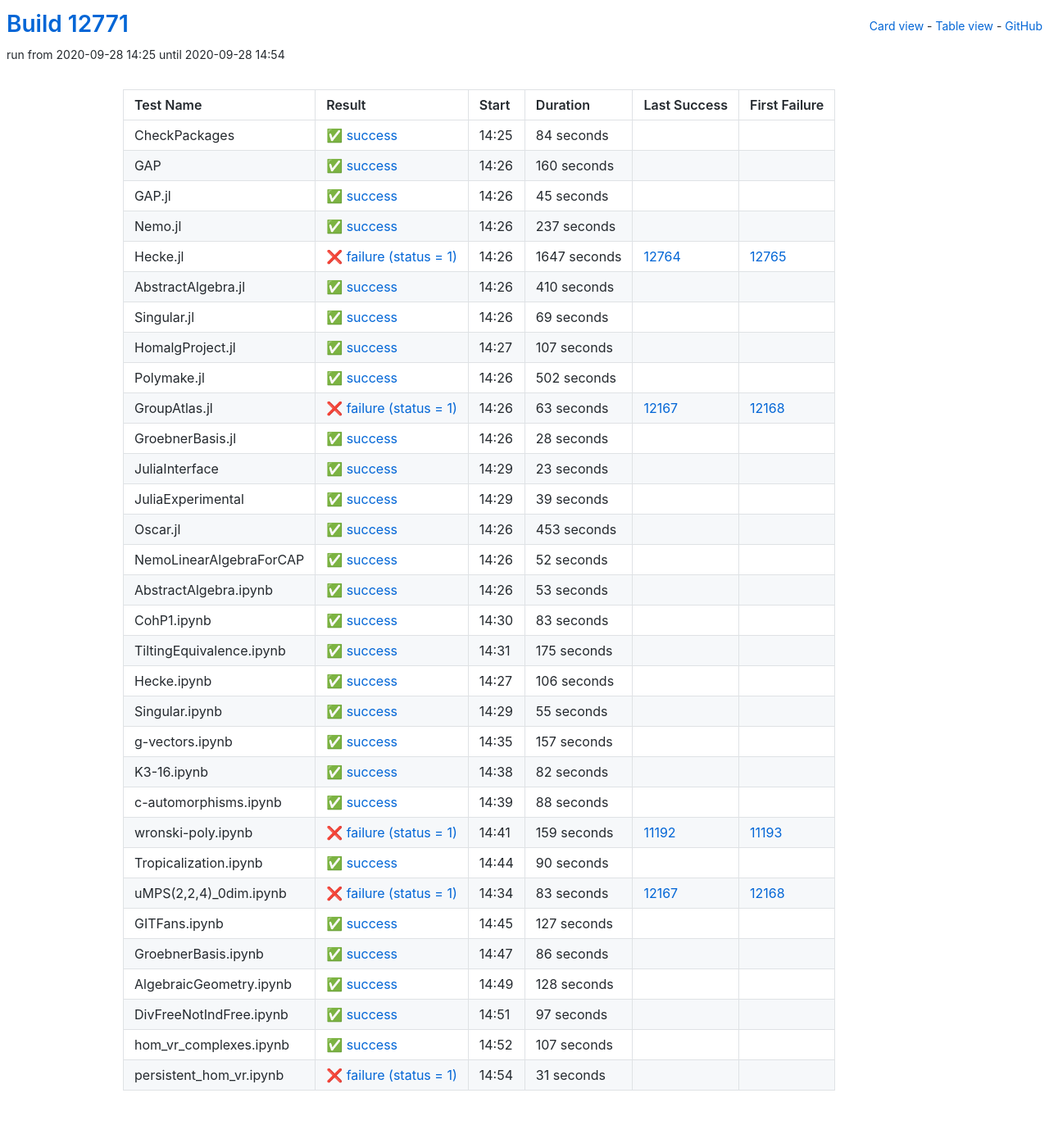
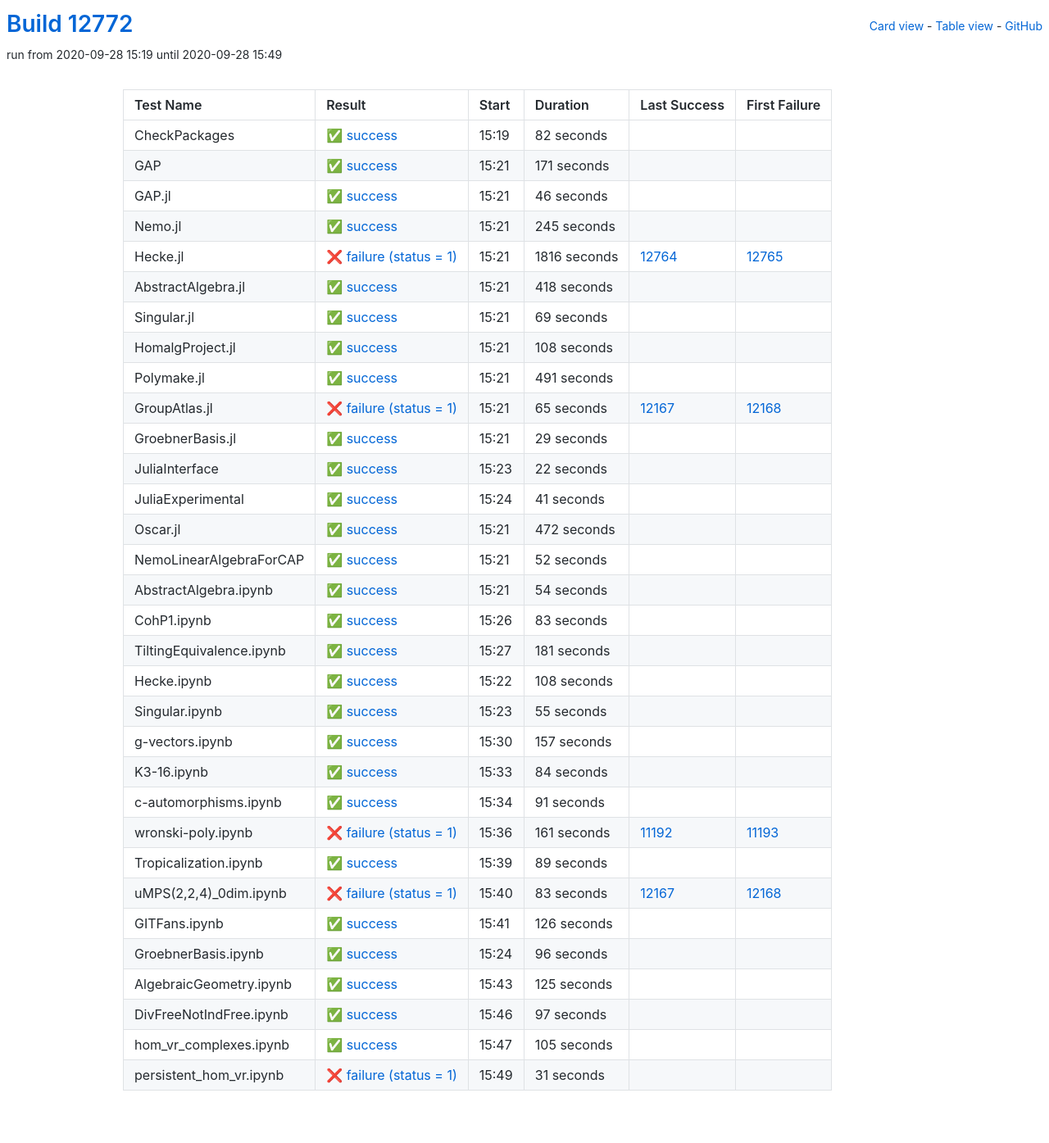
Before and after one commit to oscar-system/oscar-ci-status, a Jekyll site: the page built from table.html, in a window 1280 px wide. Shown: the whole page at 82% size. Built offline with Jekyll 4.4.1, drawn with Linux system fonts in a browser that asks for light colours.

Commit message:
Build #12772

```diff
--- a/_data/ci.yml
+++ b/_data/ci.yml
@@ -1,6 +1,6 @@
 ---
-build: 12771
-build_url: https://oscarci.mathematik.uni-kl.de/job/oscar/12771/
+build: 12772
+build_url: https://oscarci.mathematik.uni-kl.de/job/oscar/12772/
 job: oscar
 organization: oscar-system
 repo: oscar-ci-status
@@ -8,80 +8,80 @@
 tests:
 - name: CheckPackages
   id: checkpackages
-  log: https://oscarci.mathematik.uni-kl.de/job/oscar/12771/artifact/logs/build-12771/CheckPackages.log
-  start: 2020-09-28 14:25
+  log: https://oscarci.mathematik.uni-kl.de/job/oscar/12772/artifact/logs/build-12772/CheckPackages.log
+  start: 2020-09-28 15:19
   success: true
   exitcode: 0
   status: success
-  duration: 84
+  duration: 82
   last_success: false
   last_success_url:
   first_failure: false
   first_failure_url:
 - name: GAP
   id: gap
-  log: https://oscarci.mathematik.uni-kl.de/job/oscar/12771/artifact/logs/build-12771/GAP.log
-  start: 2020-09-28 14:26
+  log: https://oscarci.mathematik.uni-kl.de/job/oscar/12772/artifact/logs/build-12772/GAP.log
+  start: 2020-09-28 15:21
   success: true
   exitcode: 0
   status: success
-  duration: 160
+  duration: 171
   last_success: false
   last_success_url:
   first_failure: false
   first_failure_url:
 - name: GAP.jl
   id: gap-jl
-  log: https://oscarci.mathematik.uni-kl.de/job/oscar/12771/artifact/logs/build-12771/GAP.jl.log
-  start: 2020-09-28 14:26
+  log: https://oscarci.mathematik.uni-kl.de/job/oscar/12772/artifact/logs/build-12772/GAP.jl.log
+  start: 2020-09-28 15:21
   success: true
   exitcode: 0
   status: success
-  duration: 45
+  duration: 46
   last_success: false
   last_success_url:
   first_failure: false
   first_failure_url:
 - name: Nemo.jl
   id: nemo-jl
-  log: https://oscarci.mathematik.uni-kl.de/job/oscar/12771/artifact/logs/build-12771/Nemo.jl.log
-  start: 2020-09-28 14:26
+  log: https://oscarci.mathematik.uni-kl.de/job/oscar/12772/artifact/logs/build-12772/Nemo.jl.log
+  start: 2020-09-28 15:21
   success: true
   exitcode: 0
   status: success
-  duration: 237
+  duration: 245
   last_success: false
   last_success_url:
   first_failure: false
   first_failure_url:
 - name: Hecke.jl
   id: hecke-jl
-  log: https://oscarci.mathematik.uni-kl.de/job/oscar/12771/artifact/logs/build-12771/Hecke.jl.log
-  start: 2020-09-28 14:26
+  log: https://oscarci.mathematik.uni-kl.de/job/oscar/12772/artifact/logs/build-12772/Hecke.jl.log
+  start: 2020-09-28 15:21
   success: false
   exitcode: 1
   status: failure
-  duration: 1647
+  duration: 1816
   last_success: 12764
   last_success_url: https://oscarci.mathematik.uni-kl.de/job/oscar/12764/
   first_failure: 12765
   first_failure_url: https://oscarci.mathematik.uni-kl.de/job/oscar/12765/
 - name: AbstractAlgebra.jl
   id: abstractalgebra-jl
-  log: https://oscarci.mathematik.uni-kl.de/job/oscar/12771/artifact/logs/build-12771/AbstractAlgebra.jl.log
-  start: 2020-09-28 14:26
+  log: https://oscarci.mathematik.uni-kl.de/job/oscar/12772/artifact/logs/build-12772/AbstractAlgebra.jl.log
+  start: 2020-09-28 15:21
   success: true
   exitcode: 0
   status: success
-  duration: 410
+  duration: 418
   last_success: false
   last_success_url:
   first_failure: false
   first_failure_url:
 - name: Singular.jl
   id: singular-jl
-  log: https://oscarci.mathematik.uni-kl.de/job/oscar/12771/artifact/logs/build-12771/Singular.jl.log
-  start: 2020-09-28 14:26
+  log: https://oscarci.mathematik.uni-kl.de/job/oscar/12772/artifact/logs/build-12772/Singular.jl.log
+  start: 2020-09-28 15:21
   success: true
   exitcode: 0
   status: success
@@ -92,92 +92,92 @@
   first_failure_url:
 - name: HomalgProject.jl
   id: homalgproject-jl
-  log: https://oscarci.mathematik.uni-kl.de/job/oscar/12771/artifact/logs/build-12771/HomalgProject.jl.log
-  start: 2020-09-28 14:27
+  log: https://oscarci.mathematik.uni-kl.de/job/oscar/12772/artifact/logs/build-12772/HomalgProject.jl.log
+  start: 2020-09-28 15:21
   success: true
   exitcode: 0
   status: success
-  duration: 107
+  duration: 108
   last_success: false
   last_success_url:
   first_failure: false
   first_failure_url:
 - name: Polymake.jl
   id: polymake-jl
-  log: https://oscarci.mathematik.uni-kl.de/job/oscar/12771/artifact/logs/build-12771/Polymake.jl.log
-  start: 2020-09-28 14:26
+  log: https://oscarci.mathematik.uni-kl.de/job/oscar/12772/artifact/logs/build-12772/Polymake.jl.log
+  start: 2020-09-28 15:21
   success: true
   exitcode: 0
   status: success
-  duration: 502
+  duration: 491
   last_success: false
   last_success_url:
   first_failure: false
   first_failure_url:
 - name: GroupAtlas.jl
   id: groupatlas-jl
-  log: https://oscarci.mathematik.uni-kl.de/job/oscar/12771/artifact/logs/build-12771/GroupAtlas.jl.log
-  start: 2020-09-28 14:26
+  log: https://oscarci.mathematik.uni-kl.de/job/oscar/12772/artifact/logs/build-12772/GroupAtlas.jl.log
+  start: 2020-09-28 15:21
   success: false
   exitcode: 1
   status: failure
-  duration: 63
+  duration: 65
   last_success: 12167
   last_success_url: https://oscarci.mathematik.uni-kl.de/job/oscar/12167/
   first_failure: 12168
   first_failure_url: https://oscarci.mathematik.uni-kl.de/job/oscar/12168/
 - name: GroebnerBasis.jl
   id: groebnerbasis-jl
-  log: https://oscarci.mathematik.uni-kl.de/job/oscar/12771/artifact/logs/build-12771/GroebnerBasis.jl.log
-  start: 2020-09-28 14:26
+  log: https://oscarci.mathematik.uni-kl.de/job/oscar/12772/artifact/logs/build-12772/GroebnerBasis.jl.log
+  start: 2020-09-28 15:21
   success: true
   exitcode: 0
   status: success
-  duration: 28
+  duration: 29
   last_success: false
   last_success_url:
   first_failure: false
   first_failure_url:
 - name: JuliaInterface
   id: juliainterface
-  log: https://oscarci.mathematik.uni-kl.de/job/oscar/12771/artifact/logs/build-12771/JuliaInterface.log
-  start: 2020-09-28 14:29
+  log: https://oscarci.mathematik.uni-kl.de/job/oscar/12772/artifact/logs/build-12772/JuliaInterface.log
+  start: 2020-09-28 15:23
   success: true
   exitcode: 0
   status: success
-  duration: 23
+  duration: 22
   last_success: false
   last_success_url:
   first_failure: false
   first_failure_url:
 - name: JuliaExperimental
   id: juliaexperimental
-  log: https://oscarci.mathematik.uni-kl.de/job/oscar/12771/artifact/logs/build-12771/JuliaExperimental.log
-  start: 2020-09-28 14:29
+  log: https://oscarci.mathematik.uni-kl.de/job/oscar/12772/artifact/logs/build-12772/JuliaExperimental.log
+  start: 2020-09-28 15:24
   success: true
   exitcode: 0
   status: success
-  duration: 39
+  duration: 41
   last_success: false
   last_success_url:
   first_failure: false
   first_failure_url:
 - name: Oscar.jl
   id: oscar-jl
-  log: https://oscarci.mathematik.uni-kl.de/job/oscar/12771/artifact/logs/build-12771/Oscar.jl.log
-  start: 2020-09-28 14:26
+  log: https://oscarci.mathematik.uni-kl.de/job/oscar/12772/artifact/logs/build-12772/Oscar.jl.log
+  start: 2020-09-28 15:21
   success: true
   exitcode: 0
   status: success
-  duration: 453
+  duration: 472
   last_success: false
   last_success_url:
   first_failure: false
   first_failure_url:
 - name: NemoLinearAlgebraForCAP
   id: nemolinearalgebraforcap
-  log: https://oscarci.mathematik.uni-kl.de/job/oscar/12771/artifact/logs/build-12771/NemoLinearAlgebraForCAP.log
-  start: 2020-09-28 14:26
+  log: https://oscarci.mathematik.uni-kl.de/job/oscar/12772/artifact/logs/build-12772/NemoLinearAlgebraForCAP.log
+  start: 2020-09-28 15:21
   success: true
   exitcode: 0
   status: success
@@ -188,20 +188,20 @@
   first_failure_url:
 - name: AbstractAlgebra.ipynb
   id: abstractalgebra-ipynb
-  log: https://oscarci.mathematik.uni-kl.de/job/oscar/12771/artifact/logs/build-12771/AbstractAlgebra.ipynb.log
-  start: 2020-09-28 14:26
+  log: https://oscarci.mathematik.uni-kl.de/job/oscar/12772/artifact/logs/build-12772/AbstractAlgebra.ipynb.log
+  start: 2020-09-28 15:21
   success: true
   exitcode: 0
   status: success
-  duration: 53
+  duration: 54
   last_success: false
   last_success_url:
   first_failure: false
   first_failure_url:
 - name: CohP1.ipynb
   id: cohp1-ipynb
-  log: https://oscarci.mathematik.uni-kl.de/job/oscar/12771/artifact/logs/build-12771/CohP1.ipynb.log
-  start: 2020-09-28 14:30
+  log: https://oscarci.mathematik.uni-kl.de/job/oscar/12772/artifact/logs/build-12772/CohP1.ipynb.log
+  start: 2020-09-28 15:26
   success: true
   exitcode: 0
   status: success
@@ -212,32 +212,32 @@
   first_failure_url:
 - name: TiltingEquivalence.ipynb
   id: tiltingequivalence-ipynb
-  log: https://oscarci.mathematik.uni-kl.de/job/oscar/12771/artifact/logs/build-12771/TiltingEquivalence.ipynb.log
-  start: 2020-09-28 14:31
+  log: https://oscarci.mathematik.uni-kl.de/job/oscar/12772/artifact/logs/build-12772/TiltingEquivalence.ipynb.log
+  start: 2020-09-28 15:27
   success: true
   exitcode: 0
   status: success
-  duration: 175
+  duration: 181
   last_success: false
   last_success_url:
   first_failure: false
   first_failure_url:
 - name: Hecke.ipynb
   id: hecke-ipynb
-  log: https://oscarci.mathematik.uni-kl.de/job/oscar/12771/artifact/logs/build-12771/Hecke.ipynb.log
-  start: 2020-09-28 14:27
+  log: https://oscarci.mathematik.uni-kl.de/job/oscar/12772/artifact/logs/build-12772/Hecke.ipynb.log
+  start: 2020-09-28 15:22
   success: true
   exitcode: 0
   status: success
-  duration: 106
+  duration: 108
   last_success: false
   last_success_url:
   first_failure: false
   first_failure_url:
 - name: Singular.ipynb
   id: singular-ipynb
-  log: https://oscarci.mathematik.uni-kl.de/job/oscar/12771/artifact/logs/build-12771/Singular.ipynb.log
-  start: 2020-09-28 14:29
+  log: https://oscarci.mathematik.uni-kl.de/job/oscar/12772/artifact/logs/build-12772/Singular.ipynb.log
+  start: 2020-09-28 15:23
   success: true
   exitcode: 0
   status: success
@@ -248,8 +248,8 @@
   first_failure_url:
 - name: g-vectors.ipynb
   id: g-vectors-ipynb
-  log: https://oscarci.mathematik.uni-kl.de/job/oscar/12771/artifact/logs/build-12771/g-vectors.ipynb.log
-  start: 2020-09-28 14:35
+  log: https://oscarci.mathematik.uni-kl.de/job/oscar/12772/artifact/logs/build-12772/g-vectors.ipynb.log
+  start: 2020-09-28 15:30
   success: true
   exitcode: 0
   status: success
@@ -260,56 +260,56 @@
   first_failure_url:
 - name: K3-16.ipynb
   id: k3-16-ipynb
-  log: https://oscarci.mathematik.uni-kl.de/job/oscar/12771/artifact/logs/build-12771/K3-16.ipynb.log
-  start: 2020-09-28 14:38
+  log: https://oscarci.mathematik.uni-kl.de/job/oscar/12772/artifact/logs/build-12772/K3-16.ipynb.log
+  start: 2020-09-28 15:33
   success: true
   exitcode: 0
   status: success
-  duration: 82
+  duration: 84
   last_success: false
   last_success_url:
   first_failure: false
   first_failure_url:
 - name: c-automorphisms.ipynb
   id: c-automorphisms-ipynb
-  log: https://oscarci.mathematik.uni-kl.de/job/oscar/12771/artifact/logs/build-12771/c-automorphisms.ipynb.log
-  start: 2020-09-28 14:39
+  log: https://oscarci.mathematik.uni-kl.de/job/oscar/12772/artifact/logs/build-12772/c-automorphisms.ipynb.log
+  start: 2020-09-28 15:34
   success: true
   exitcode: 0
   status: success
-  duration: 88
+  duration: 91
   last_success: false
   last_success_url:
   first_failure: false
   first_failure_url:
 - name: wronski-poly.ipynb
   id: wronski-poly-ipynb
-  log: https://oscarci.mathematik.uni-kl.de/job/oscar/12771/artifact/logs/build-12771/wronski-poly.ipynb.log
-  start: 2020-09-28 14:41
+  log: https://oscarci.mathematik.uni-kl.de/job/oscar/12772/artifact/logs/build-12772/wronski-poly.ipynb.log
+  start: 2020-09-28 15:36
   success: false
   exitcode: 1
   status: failure
-  duration: 159
+  duration: 161
   last_success: 11192
   last_success_url: https://oscarci.mathematik.uni-kl.de/job/oscar/11192/
   first_failure: 11193
   first_failure_url: https://oscarci.mathematik.uni-kl.de/job/oscar/11193/
 - name: Tropicalization.ipynb
   id: tropicalization-ipynb
-  log: https://oscarci.mathematik.uni-kl.de/job/oscar/12771/artifact/logs/build-12771/Tropicalization.ipynb.log
-  start: 2020-09-28 14:44
+  log: https://oscarci.mathematik.uni-kl.de/job/oscar/12772/artifact/logs/build-12772/Tropicalization.ipynb.log
+  start: 2020-09-28 15:39
   success: true
   exitcode: 0
   status: success
-  duration: 90
+  duration: 89
   last_success: false
   last_success_url:
   first_failure: false
   first_failure_url:
 - name: uMPS(2,2,4)_0dim.ipynb
   id: umps-2-2-4-0dim-ipynb
-  log: https://oscarci.mathematik.uni-kl.de/job/oscar/12771/artifact/logs/build-12771/uMPS-2-2-4-_0dim.ipynb.log
-  start: 2020-09-28 14:34
+  log: https://oscarci.mathematik.uni-kl.de/job/oscar/12772/artifact/logs/build-12772/uMPS-2-2-4-_0dim.ipynb.log
+  start: 2020-09-28 15:40
   success: false
   exitcode: 1
   status: failure
@@ -320,44 +320,44 @@
   first_failure_url: https://oscarci.mathematik.uni-kl.de/job/oscar/12168/
 - name: GITFans.ipynb
   id: gitfans-ipynb
-  log: https://oscarci.mathematik.uni-kl.de/job/oscar/12771/artifact/logs/build-12771/GITFans.ipynb.log
-  start: 2020-09-28 14:45
+  log: https://oscarci.mathematik.uni-kl.de/job/oscar/12772/artifact/logs/build-12772/GITFans.ipynb.log
+  start: 2020-09-28 15:41
   success: true
   exitcode: 0
   status: success
-  duration: 127
+  duration: 126
   last_success: false
   last_success_url:
   first_failure: false
   first_failure_url:
 - name: GroebnerBasis.ipynb
   id: groebnerbasis-ipynb
-  log: https://oscarci.mathematik.uni-kl.de/job/oscar/12771/artifact/logs/build-12771/GroebnerBasis.ipynb.log
-  start: 2020-09-28 14:47
+  log: https://oscarci.mathematik.uni-kl.de/job/oscar/12772/artifact/logs/build-12772/GroebnerBasis.ipynb.log
+  start: 2020-09-28 15:24
   success: true
   exitcode: 0
   status: success
-  duration: 86
+  duration: 96
   last_success: false
   last_success_url:
   first_failure: false
   first_failure_url:
 - name: AlgebraicGeometry.ipynb
   id: algebraicgeometry-ipynb
-  log: https://oscarci.mathematik.uni-kl.de/job/oscar/12771/artifact/logs/build-12771/AlgebraicGeometry.ipynb.log
-  start: 2020-09-28 14:49
+  log: https://oscarci.mathematik.uni-kl.de/job/oscar/12772/artifact/logs/build-12772/AlgebraicGeometry.ipynb.log
+  start: 2020-09-28 15:43
   success: true
   exitcode: 0
   status: success
-  duration: 128
+  duration: 125
   last_success: false
   last_success_url:
   first_failure: false
   first_failure_url:
 - name: DivFreeNotIndFree.ipynb
   id: divfreenotindfree-ipynb
-  log: https://oscarci.mathematik.uni-kl.de/job/oscar/12771/artifact/logs/build-12771/DivFreeNotIndFree.ipynb.log
-  start: 2020-09-28 14:51
+  log: https://oscarci.mathematik.uni-kl.de/job/oscar/12772/artifact/logs/build-12772/DivFreeNotIndFree.ipynb.log
+  start: 2020-09-28 15:46
   success: true
   exitcode: 0
   status: success
@@ -368,20 +368,20 @@
   first_failure_url:
 - name: hom_vr_complexes.ipynb
   id: hom-vr-complexes-ipynb
-  log: https://oscarci.mathematik.uni-kl.de/job/oscar/12771/artifact/logs/build-12771/hom_vr_complexes.ipynb.log
-  start: 2020-09-28 14:52
+  log: https://oscarci.mathematik.uni-kl.de/job/oscar/12772/artifact/logs/build-12772/hom_vr_complexes.ipynb.log
+  start: 2020-09-28 15:47
   success: true
   exitcode: 0
   status: success
-  duration: 107
+  duration: 105
   last_success: false
   last_success_url:
   first_failure: false
   first_failure_url:
 - name: persistent_hom_vr.ipynb
   id: persistent-hom-vr-ipynb
-  log: https://oscarci.mathematik.uni-kl.de/job/oscar/12771/artifact/logs/build-12771/persistent_hom_vr.ipynb.log
-  start: 2020-09-28 14:54
+  log: https://oscarci.mathematik.uni-kl.de/job/oscar/12772/artifact/logs/build-12772/persistent_hom_vr.ipynb.log
+  start: 2020-09-28 15:49
   success: false
   exitcode: 1
   status: failure
```
Also changed, not shown: README.md.
